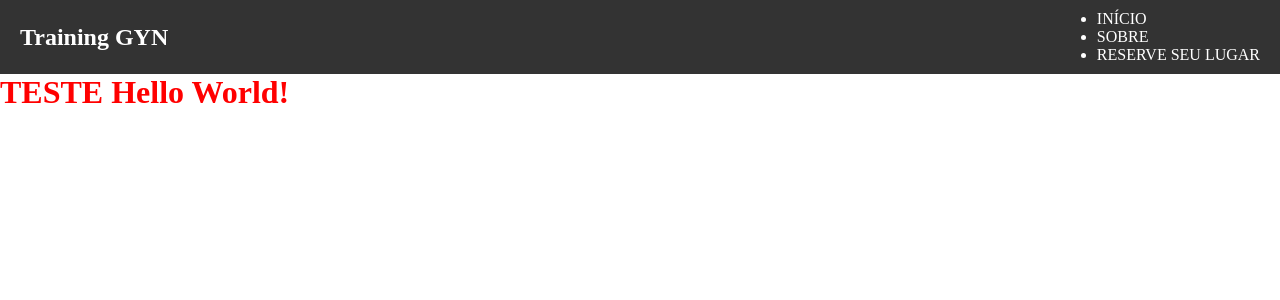
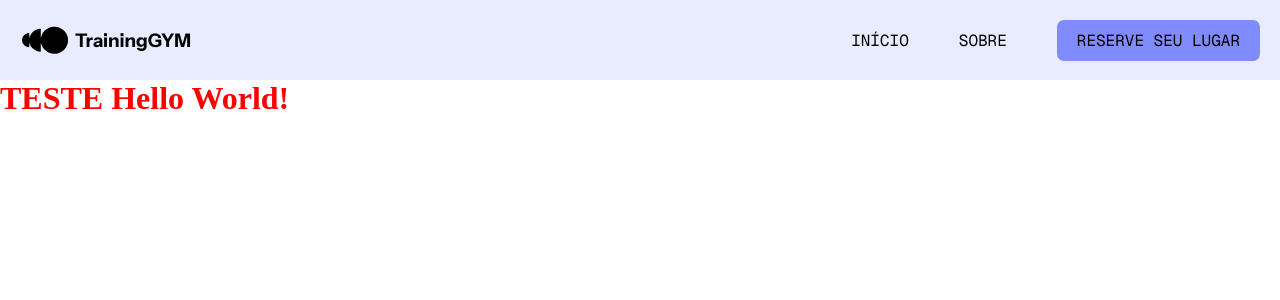
Before and after one commit to lucasecs92/training-gym-angular, an Angular app in the folder project-root/: page / in a window 1280 px wide. Shown: the top 300 px of the page. Built offline with nearby package versions, Linux system fonts and the light colour scheme.

Commit message:
feat
componente navbar criado

```diff
--- a/project-root/angular.json
+++ b/project-root/angular.json
@@ -21,6 +21,8 @@
             ],
             "tsConfig": "tsconfig.app.json",
             "assets": [
+              "src/favicon.ico",
+              "src/assets",
               {
                 "glob": "**/*",
                 "input": "public"
@@ -97,5 +99,8 @@
         }
       }
     }
+  },
+  "cli": {
+    "analytics": false
   }
 }
--- a/project-root/src/app/components/navbar/navbar.component.css
+++ b/project-root/src/app/components/navbar/navbar.component.css
@@ -2,7 +2,43 @@
     display: flex;
     justify-content: space-between;
     align-items: center;
+    padding: 15px 20px;
+    background-color: var(--cor3);
+    color: var(--cor0);
+}
+
+.navbar-wrap {
+    display: flex;
+    align-items: center;
+    gap: 5px;
+}
+.navbar-wrap h1 {
+    font-family: "Instrument Sans", sans-serif;
+}
+
+.navbar-ul {
+    list-style: none;
+    display: flex;
+    align-items: center;
+    gap: 50px;
+}
+
+.navbar-ul li {
+    font-family: "Geist Mono", monospace;
+}
+
+.navbar-ul li:hover {
+    cursor: pointer;
+    text-decoration: underline;
+}
+
+.li-reserve {
+    background-color: var(--cor1);
     padding: 10px 20px;
-    background-color: #333;
-    color: white;
+    border-radius: 7px;
 }
+
+.li-reserve:hover {
+    background-color: var(--cor0);
+    color: var(--cor5);
+}
--- a/project-root/src/app/components/navbar/navbar.component.html
+++ b/project-root/src/app/components/navbar/navbar.component.html
@@ -1,10 +1,13 @@
 <section class="navbar-container">
-    <h1>Training GYN</h1>
+    <section class="navbar-wrap">
+        <img [ngSrc]="logoUrl" [alt]="logoAltText" width="50" height="50" class="navbar-logo">
+        <h1>TrainingGYM</h1>
+    </section>
     <section>
-        <ul>
+        <ul class="navbar-ul">
             <li>INÍCIO</li>
             <li>SOBRE</li>
-            <li>RESERVE SEU LUGAR</li>
+            <li class="li-reserve">RESERVE SEU LUGAR</li>
         </ul>
     </section>
 </section>
--- a/project-root/src/app/components/navbar/navbar.component.ts
+++ b/project-root/src/app/components/navbar/navbar.component.ts
@@ -1,11 +1,16 @@
+import { NgOptimizedImage } from '@angular/common';
 import { Component } from '@angular/core';
 
 @Component({
   selector: 'app-navbar',
-  imports: [],
+  standalone: true, // Add 'standalone: true' pois o seu 'imports' estava vazio, indicando que é um componente standalone.
+  imports: [
+    NgOptimizedImage
+  ],
   templateUrl: './navbar.component.html',
   styleUrl: './navbar.component.css'
 })
 export class NavbarComponent {
-
+  logoUrl: string = '../../../assets/images/logo-icon.svg';
+  logoAltText: string = 'Logo Training GYN';
 }
--- a/project-root/src/styles.css
+++ b/project-root/src/styles.css
@@ -1,5 +1,23 @@
 /* estilo global */
+
+@import url('https://fonts.googleapis.com/css2?family=Instrument+Sans:ital,wght@0,400..700;1,400..700&display=swap');
+/* font-family: "Instrument Sans", sans-serif; */
+
+
+@import url('https://fonts.googleapis.com/css2?family=Geist+Mono:wght@100..900&display=swap');
+/* font-family: "Geist Mono", monospace; */
+
 * {
     margin: 0;
     padding: 0;
 }
+
+:root {
+    --cor0: #000000;
+    --cor1: #808CFD;
+    --cor2: #808DFD;
+    --cor3: #E9ECFF;
+    --cor4: #FB3AA2;
+    --cor5: #FFFFFF;
+    --cor6: #5D2DE6;
+}
```
Also changed, not shown: project-root/src/assets/images/logo-icon.svg (added).
